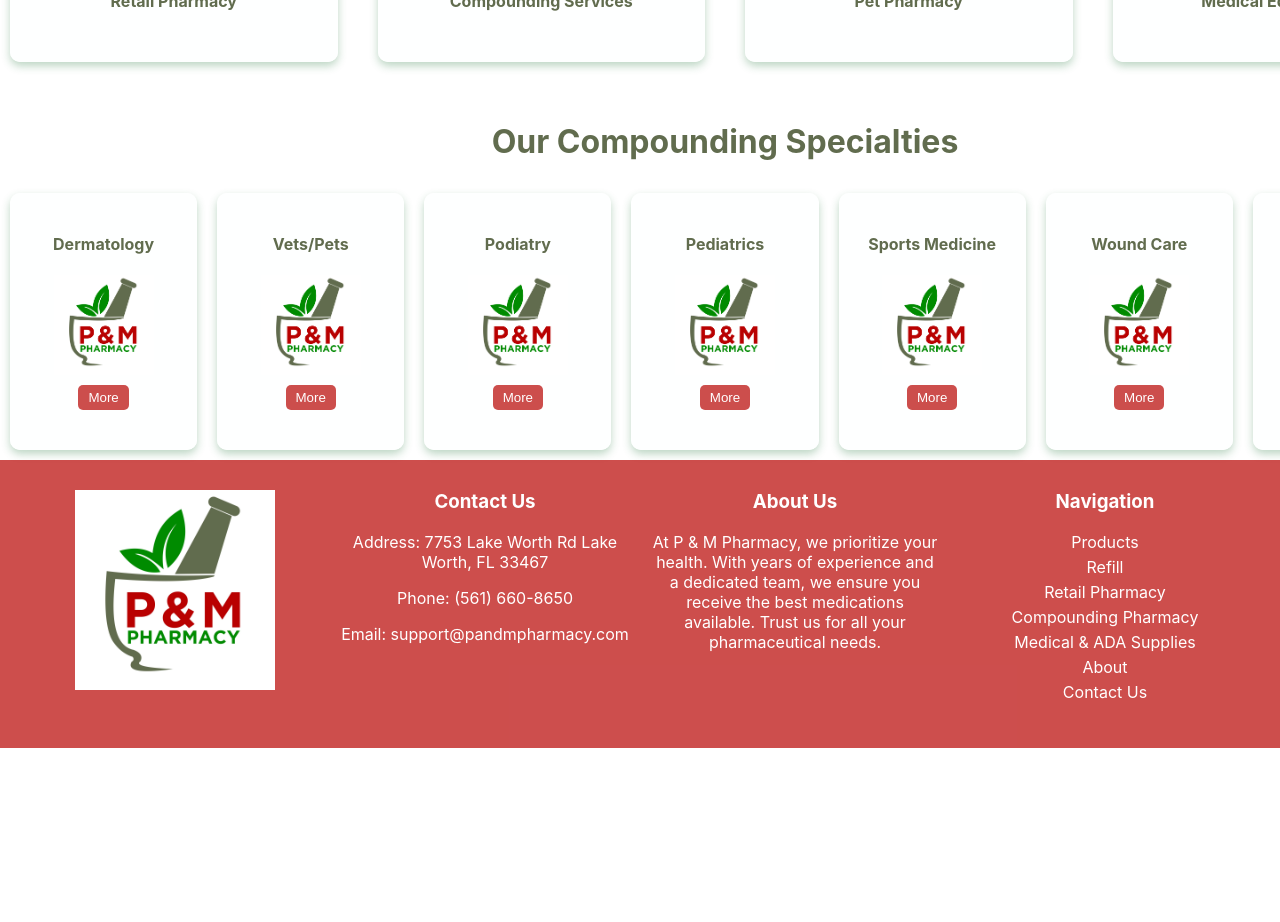
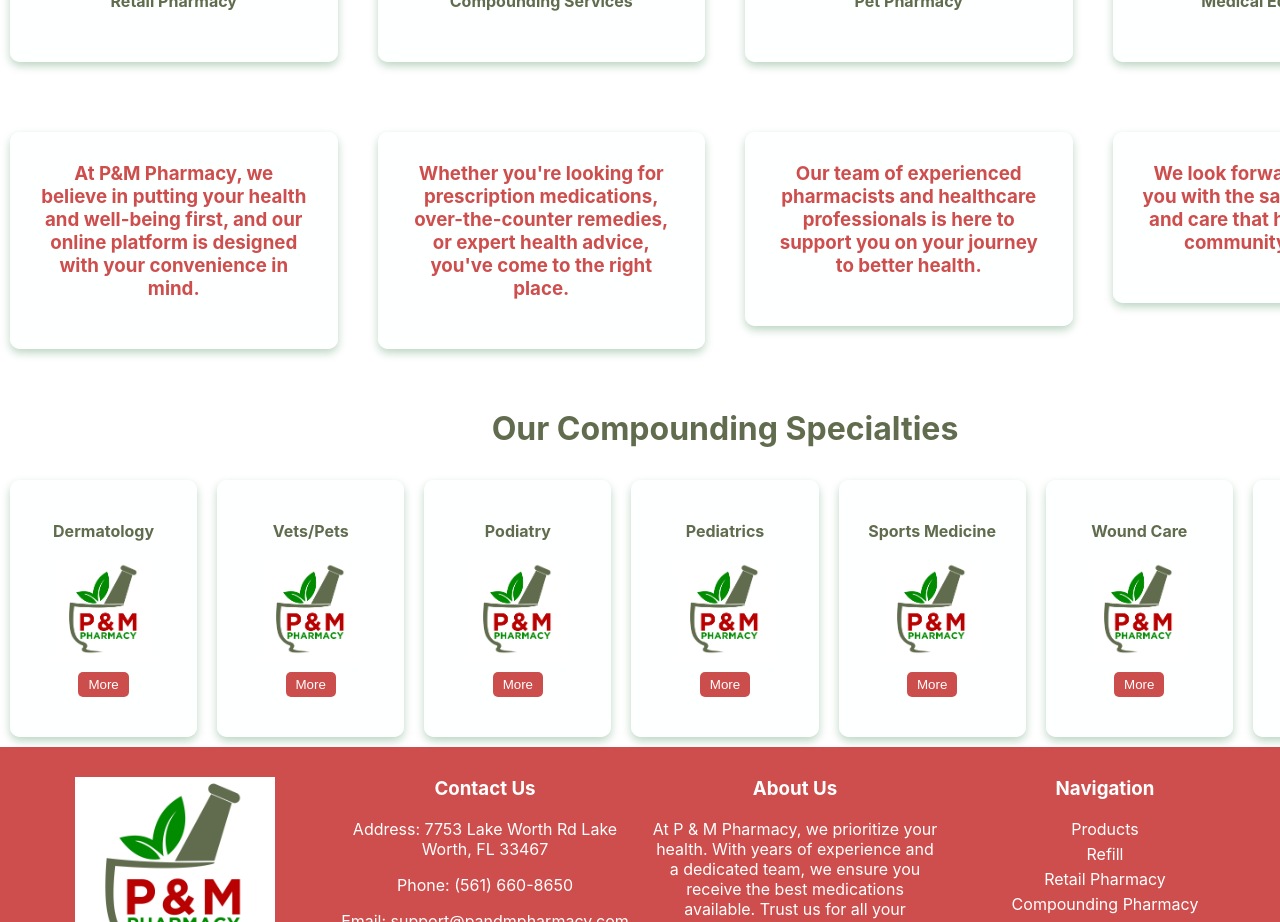
Before and after one commit to pandmpharmacy/pmpharm, a React (Create React App) app: page / in a window 1280 px wide. Shown: the part 860-1782 px from the top of the page. Before the commit the page ends 1608 px from the top, so only its background shows below. Built offline with nearby package versions, Linux system fonts and the light colour scheme.

Commit message:
added new row of text using IntroInfo

```diff
--- a/src/BodyComponent.js
+++ b/src/BodyComponent.js
@@ -2,6 +2,7 @@
 import "./BodyComponent.css";
 import logo from "../src/PMLOGO.png";
 import TopServices from "./TopServices";
+import IntroInfo from "./IntroInfo";
 
 function BodyComponent() {
   const specialties = [
@@ -39,7 +40,11 @@
           <img src={logo} alt="" className="featured_image" />
         </div>
       </div>
+
       <TopServices />
+      <IntroInfo />
+
+
 
       <div className="body-speacialtiy">
         <h1>Our Compounding Specialties</h1>
--- /dev/null
+++ b/src/IntroInfo.css
@@ -0,0 +1,36 @@
+.service-box {
+  border-radius: 10px;
+  box-shadow: 0 4px 8px rgba(35, 118, 59, 0.3);
+  background-color: rgba(254, 255, 255, 0.981);
+  font-weight: bold;
+  text-align: center;
+  color: #616c4e;
+  border-color: #616c4e;
+  padding: 30px;
+}
+
+.service-container {
+  margin: 50px auto;
+  /* Center the container horizontally and add top margin */
+  border-radius: 10px;
+  display: grid;
+  grid-template-columns: repeat(4, 1fr); /* Create four equal-width columns */
+  gap: 20px; /* Add some space between columns */
+}
+.service-box {
+  cursor: pointer;
+  transition: transform 0.6s ease;
+  /* width: 100px; */
+  /* height: 100px; */
+  margin: 10px;
+  display: block;
+}
+
+.service-box:hover {
+  transform: scale(1.15); /* This doubles the size */
+  /* If you want the image to grow from the center */
+  transform-origin: center;
+}
+.box_image1 {
+  font-size: 50px;
+}
--- /dev/null
+++ b/src/IntroInfo.js
@@ -0,0 +1,36 @@
+import React from "react";
+import "./IntroInfo.css";
+/*import logo from "../src/PMLOGO.png"; */
+
+function IntroInfo() {
+  return (
+    <div className="service-container">
+      <div>
+        <div className="service-box">
+          <h3 id= 'alert'>At P&M Pharmacy, we believe in putting your health and well-being first, and our online platform is designed with your convenience in mind.</h3>
+          {/* <button className="box_button">More</button> */}
+        </div>
+      </div>
+      <div>
+        <div className="service-box">
+        <h3 id= 'alert'>Whether you're looking for prescription medications, over-the-counter remedies, or expert health advice, you've come to the right place.</h3>
+          {/* <button className="box_button">More</button> */}
+        </div>
+      </div>
+      <div>
+        <div className="service-box">
+        <h3 id= 'alert'> Our team of experienced pharmacists and healthcare professionals is here to support you on your journey to better health.</h3>
+          {/* <button className="box_button">More</button> */}
+        </div>
+      </div>
+      <div>
+        <div className="service-box">
+        <h3 id= 'alert'> We look forward to serving you with the same dedication and care that has made us a community favorite.</h3>
+          {/* <button className="box_button">More</button> */}
+        </div>
+      </div>
+    </div>
+  );
+}
+
+export default IntroInfo;
```
